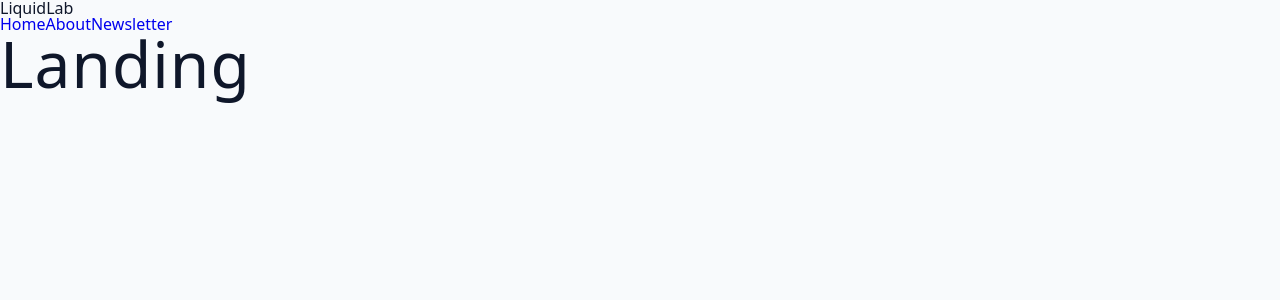
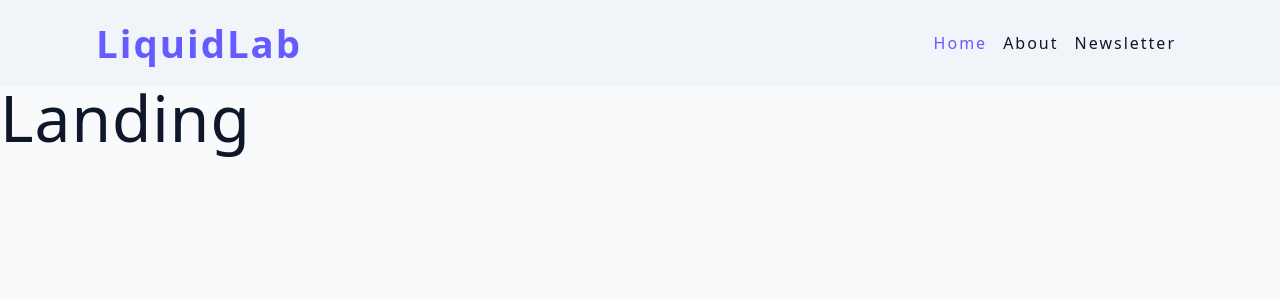
Before and after one commit to jackal7819/liquid-lab, a React (Vite) app: page / in a window 1280 px wide. Shown: the top 300 px of the page. Built offline with nearby package versions, Linux system fonts and the light colour scheme.

Commit message:
Add styles to Navbar

```diff
--- a/src/components/Navbar.jsx
+++ b/src/components/Navbar.jsx
@@ -1,24 +1,69 @@
 import { NavLink } from 'react-router-dom';
+import styled from 'styled-components';
 
 const Navbar = () => {
 	return (
-		<nav>
+		<Wrapper>
 			<div className='nav-center'>
 				<span className='logo'>LiquidLab</span>
 				<div className='nav-links'>
 					<NavLink to='/' className='nav-link'>
 						Home
 					</NavLink>
-                    <NavLink to='/about' className='nav-link'>
+					<NavLink to='/about' className='nav-link'>
 						About
 					</NavLink>
-                    <NavLink to='/newsletter' className='nav-link'>
+					<NavLink to='/newsletter' className='nav-link'>
 						Newsletter
 					</NavLink>
 				</div>
 			</div>
-		</nav>
+		</Wrapper>
 	);
 };
 
+const Wrapper = styled.nav`
+	background: var(--grey-100);
+	.nav-center {
+		width: var(--view-width);
+		margin: 0 auto;
+		display: flex;
+		flex-direction: column;
+		padding: 1.5rem 2rem;
+	}
+	.logo {
+		font-size: clamp(1.5rem, 3vw, 3rem);
+		font-weight: 700;
+		color: var(--primary-500);
+		letter-spacing: 2px;
+	}
+	.nav-links {
+		display: flex;
+		flex-direction: column;
+		gap: 0.5rem;
+		margin-top: 1rem;
+	}
+	.nav-link {
+		color: var(--grey-900);
+		padding: 0.5rem 0.5rem 0.5rem 0;
+		transition: var(--transition);
+		letter-spacing: 2px;
+	}
+	.nav-link:hover,
+	.active {
+		color: var(--primary-500);
+	}
+    @media (min-width: 768px) {
+        .nav-center {
+            flex-direction: row;
+            justify-content: space-between;
+            align-items: center;
+        }
+        .nav-links {
+            flex-direction: row;
+            margin-top: 0;
+        }
+    }
+`;
+
 export default Navbar;
--- a/src/index.css
+++ b/src/index.css
@@ -11,15 +11,15 @@
 }
 
 :root {
-	--primary-100: #d1fae5;
-	--primary-200: #a7f3d0;
-	--primary-300: #6ee7b7;
-	--primary-400: #34d399;
-	--primary-500: #10b981;
-	--primary-600: #059669;
-	--primary-700: #047857;
-	--primary-800: #065f46;
-	--primary-900: #064e3b;
+	--primary-100: #e2e0ff;
+	--primary-200: #c1beff;
+	--primary-300: #a29dff;
+	--primary-400: #837dff;
+	--primary-500: #645cff;
+	--primary-600: #504acc;
+	--primary-700: #3c3799;
+	--primary-800: #282566;
+	--primary-900: #141233;
 
 	--grey-50: #f8fafc;
 	--grey-100: #f1f5f9;
```
